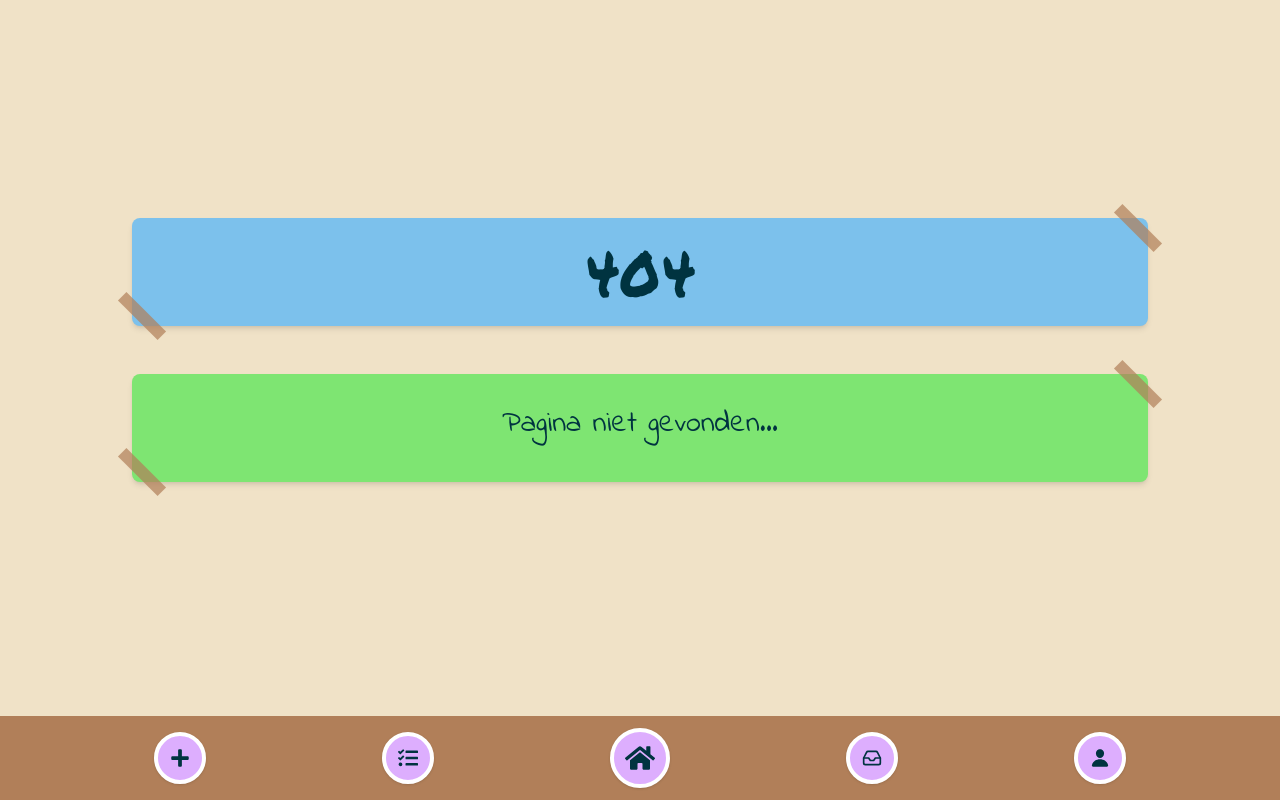
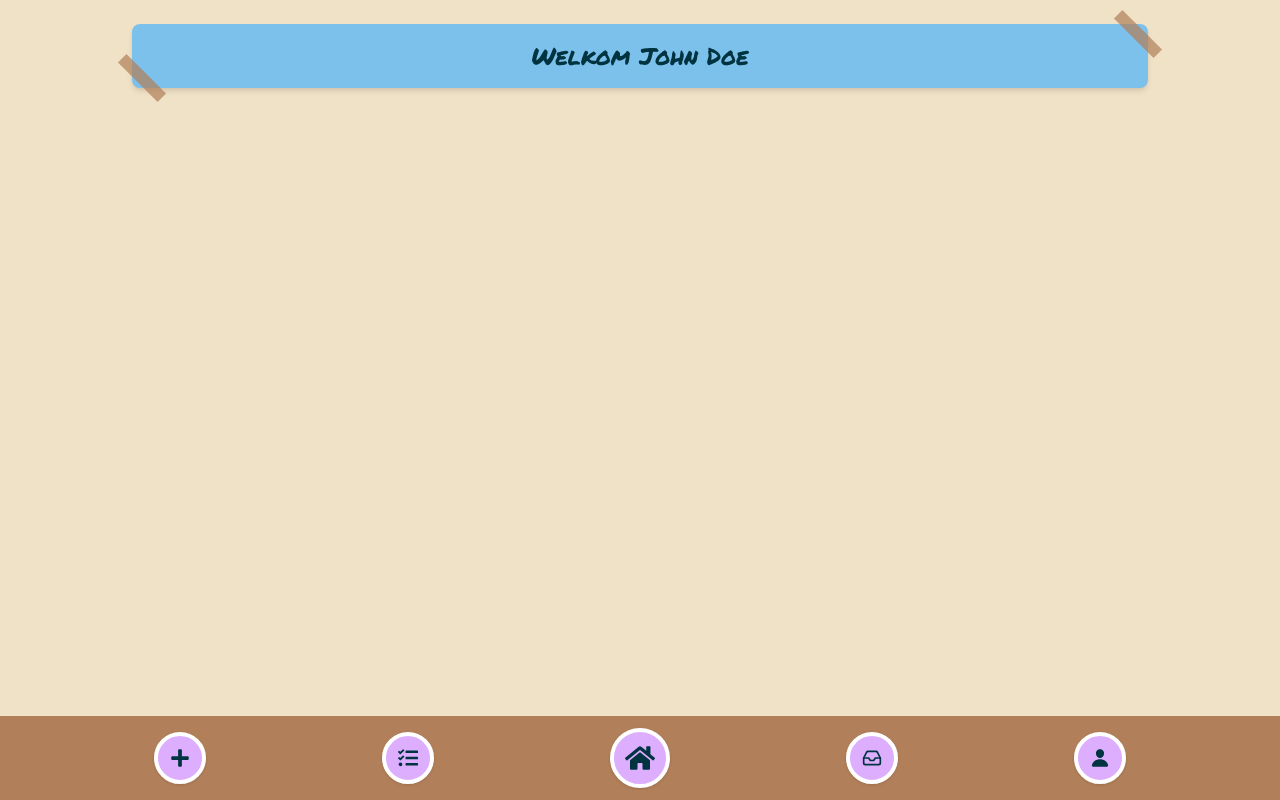
Before and after one commit to dingoskye/tle8-startup, a React (Vite) app in the folder front-end/: page /profiel in a window 1280 px wide. Before the commit this address had no page. Built offline with nearby package versions, Linux system fonts and the light colour scheme.

Commit message:
initial commit

```diff
--- a/front-end/src/App.jsx
+++ b/front-end/src/App.jsx
@@ -9,6 +9,7 @@ import Welcome from "@/pages/welcome.jsx";
 import {ErrorPage} from "@/pages/Error.jsx";
 import GroupDetails from "@/pages/group-details.jsx";
 import {CreateTask} from "@/pages/create-task.jsx";
+import Profile from "@/pages/profile.jsx";
 
 function App() {
 
@@ -22,8 +23,8 @@ function App() {
                 <Route path="/hoofdtaken" element={<TaskOverview/>}/>
                 <Route path="/hoofdtaken/:id" element={<TaskDetails/>}/>
                 <Route path="/hoofdtaak/aanmaken" element={<CreateTask/>}/>
+                <Route path="/profiel" element={<Profile/>}/>
                 <Route path="*" element={<ErrorPage/>}/>
-
             </Route>
         </Routes>
     )
--- a/front-end/src/pages/create-task.jsx
+++ b/front-end/src/pages/create-task.jsx
@@ -2,6 +2,7 @@ import {useEffect, useState} from "react";
 import {useApi} from "@/context/api-context.jsx";
 import {Card} from "@/components/ui/cards.jsx";
 import {TapeCard} from "@/components/ui/cards.jsx";
+import {useNavigate} from "react-router";
 
 // Nieuwe taak aanmaken.
 
@@ -25,6 +26,7 @@ export function CreateTask() {
 
     const [errors, setErrors] = useState({});
     const [submitting, setSubmitting] = useState(false);
+    const navigate = useNavigate();
 
     //Form validatie.
     const validateForm = () => {
@@ -77,6 +79,7 @@ export function CreateTask() {
             });
 
             setForm(initialForm);
+            navigate("/")
         } catch (err) {
             console.error("Failed to create task:", err);
             setErrors({general: "Er is een fout opgetreden bij het aanmaken van de taak."});
--- /dev/null
+++ b/front-end/src/pages/profile.jsx
@@ -0,0 +1,19 @@
+import Tape from "@/components/ui/tape.jsx";
+
+function Profile() {
+    return (
+        <>
+            <header role="banner" className="text-center p-1 mt-1 relative">
+                <div className="bg-primary w-full p-4 rounded-lg shadow-md">
+                    <Tape variant="big-r"/>
+                    <Tape variant="big-l"/>
+                    <h1 className="text-2xl font-headers">Welkom John Doe</h1>
+                </div>
+            </header>
+
+
+        </>
+    )
+}
+
+export default Profile
```
